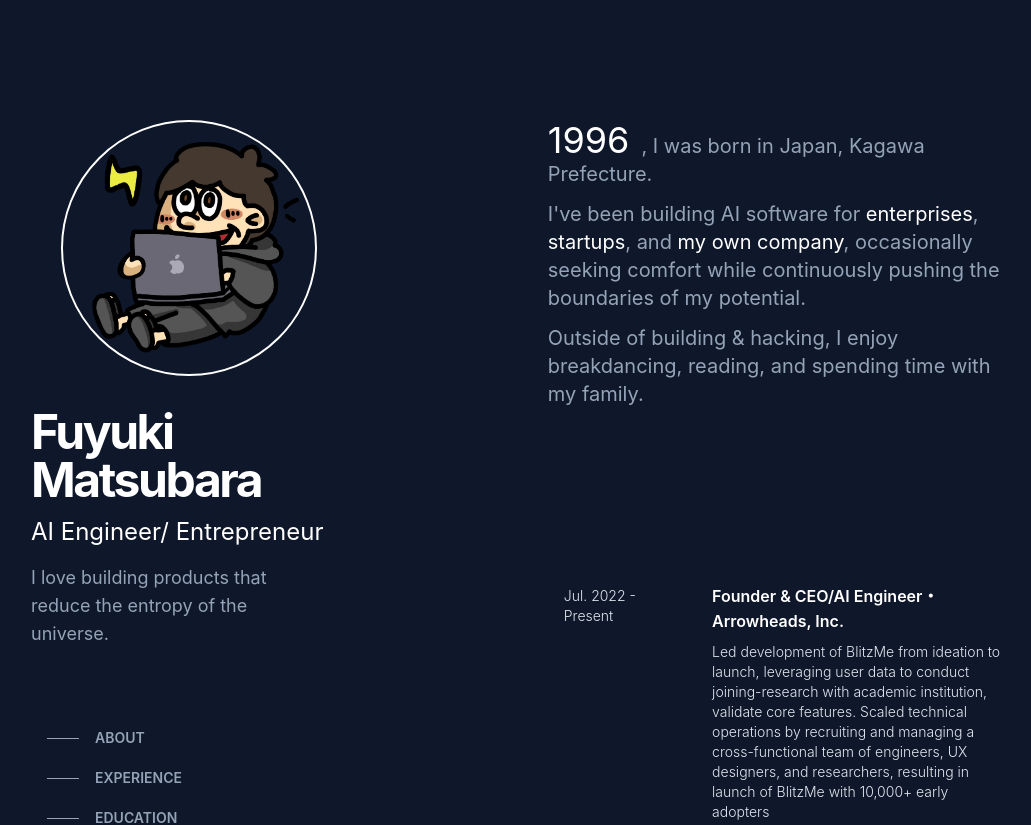
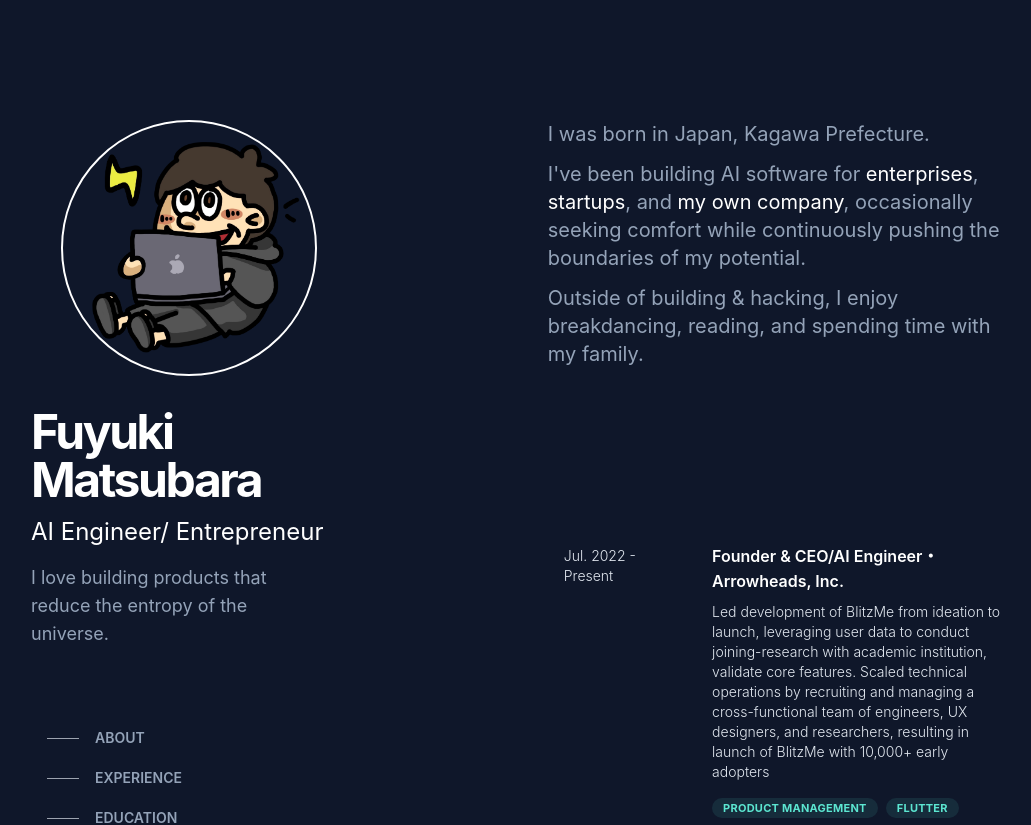
Before and after one commit to Fykqnt/my-portfolio, a Next.js app: page / in a window 1280 px wide. Shown: the top 825 px of the page, without its empty margins (113-1144 px from the left). Built offline with nearby package versions, Linux system fonts and the light colour scheme.

Commit message:
minor fix

```diff
--- a/app/components/PcComponent.tsx
+++ b/app/components/PcComponent.tsx
@@ -50,7 +50,7 @@ const PcComponent: React.FC = () => {
                         <section id='about' className='py-20'>
                             <div>
                                 <p className="text-xl mb-3 text-slate-400">
-                                    <span className='text-white text-4xl mr-3 '>1996</span>, I was born in Japan, Kagawa Prefecture.
+                                    I was born in Japan, Kagawa Prefecture.
                                 </p>
                                 <p className='text-xl mb-3 text-slate-400'>
                                     I've been building AI software for <span className='text-white'>enterprises</span>, <span className='text-white'>startups</span>, and <span className='text-white'>my own company</span>, occasionally seeking comfort while continuously pushing the boundaries of my potential.
--- a/app/components/Projects.tsx
+++ b/app/components/Projects.tsx
@@ -37,7 +37,7 @@ const Projects: React.FC<ProjectsProps> = ({ isSp }) => {
                 affiliation="Arrowheads, Inc."
                 imageURL="./assets/blitzme_en.png"
                 description="BlitzMe is a social media platform that allows to like the content from the users' smile."
-                tags={['Product Management', 'Flutter', 'Next.js', 'Firebase', 'Django', 'PostgreSQL', 'Cloud SQL', 'Cloud Run', 'Cloud CDN', 'Revenu Cat']}
+                tags={['Product Management', 'Flutter', 'Next.js', 'Firebase', 'Django', 'PostgreSQL', 'Cloud SQL', 'Cloud Run', 'Cloud CDN', 'Revenue Cat']}
                 link={"http://blitzme-app.com/en/"}
             />
 
--- a/app/components/SpComponent.tsx
+++ b/app/components/SpComponent.tsx
@@ -35,7 +35,7 @@ const SpComponent: React.FC = () => {
                     <div className="text-lg text-white font-bold mb-8">ABOUT</div>
                     <div>
                                 <p className="text-xl mb-3 text-slate-400">
-                                    <span className='text-white text-4xl mr-3 '>1996</span>, I was born in Japan, Kagawa Prefecture.
+                                    I was born in Japan, Kagawa Prefecture.
                                 </p>
                                 <p className='text-xl mb-3 text-slate-400'>
                                     I’ve been building AI software for <span className='text-white'>enterprises</span>, <span className='text-white'>startups</span>, and <span className='text-white'>my own company</span>, occasionally seeking comfort while continuously pushing the boundaries of my potential.
--- a/package.json
+++ b/package.json
@@ -18,7 +18,7 @@
     "@types/react": "18.2.55",
     "@types/react-dom": "18.2.19",
     "@vercel/analytics": "^1.3.1",
-    "@vercel/speed-insights": "^1.0.9",
+    "@vercel/speed-insights": "^1.2.0",
     "antd": "^5.21.1",
     "geist": "1.2.2",
     "next": "^14.1.0",
```
Also changed, not shown: vercel.json (added), 1 other file (tests, documents, lock files or other folders).
